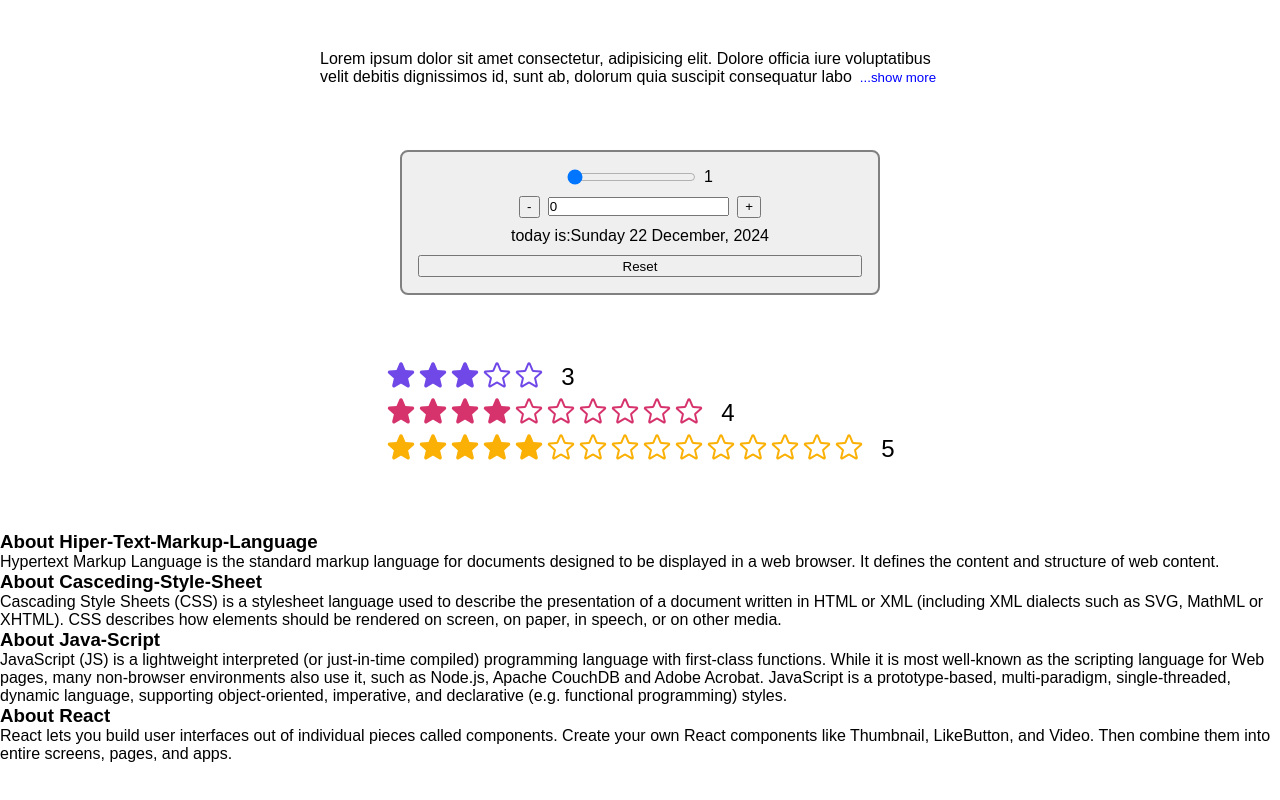
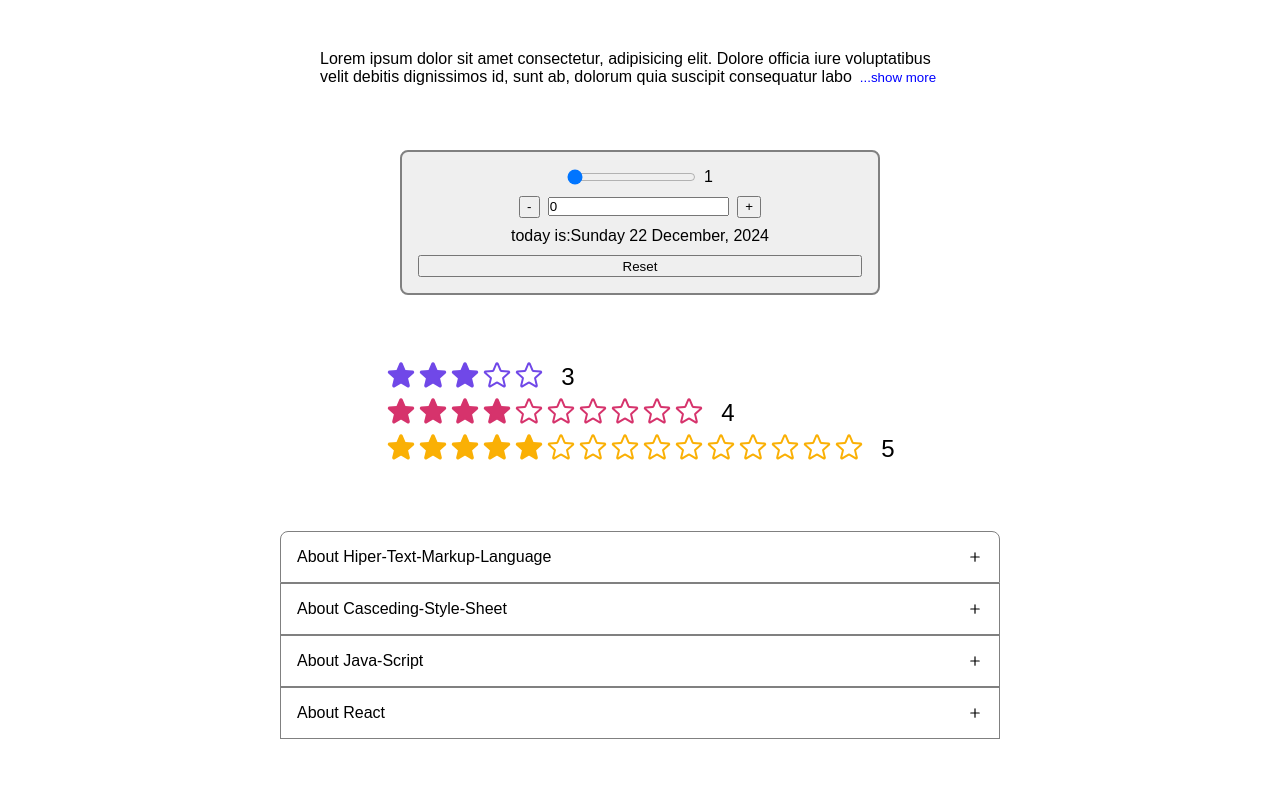
Before and after one commit to MansiCharmkar/mini-react-project, a React (Vite) app: page / in a window 1280 px wide. Shown: the part 308-1108 px from the top of the page. Built offline with nearby package versions, Linux system fonts and the light colour scheme.

Commit message:
Acordion Project Copmleted

```diff
--- a/package.json
+++ b/package.json
@@ -11,7 +11,8 @@
   },
   "dependencies": {
     "react": "^18.3.1",
-    "react-dom": "^18.3.1"
+    "react-dom": "^18.3.1",
+    "react-icons": "^5.4.0"
   },
   "devDependencies": {
     "@eslint/js": "^9.17.0",
--- a/src/components/Accordian.jsx
+++ b/src/components/Accordian.jsx
@@ -1,15 +1,30 @@
 import { useState } from "react";
-import style from "../style/Accordian.module.css";
+import styles from "../style/Accordian.module.css";
+import { HiMiniMinus, HiMiniPlus } from "react-icons/hi2";
 function Accordian(props) {
     const { content, color } = props;
-    const [open, setOpen] = useState(false);
+    const [open, setOpen] = useState(null);
+
+    // open == null > all closed
+
+    // curr index
+    // 1 1 => null
+    // 1 2 => 2
+
+    function handleClick(index) {
+        setOpen((currState) => (currState === index ? null : index));
+    }
+
     return (
-        <div>
+        <div className={styles.container}>
             {content.map(function (content, index) {
                 return (
                     <Row
                         title={content.title}
                         details={content.details}
+                        handleClick={handleClick}
+                        index={index}
+                        isOpen={open === index}
                         key={index}
                     />
                 );
@@ -18,11 +33,15 @@
     );
 }
 function Row(props) {
-    const { title, details } = props;
+    const { title, details, handleClick, index, isOpen } = props;
     return (
-        <div>
-            <h3>{title}</h3>
-            <p>{details}</p>
+        <div onClick={() => handleClick(index)} className={styles.row}>
+            <h3 className={styles.title}>
+                <span>
+                    {title} {isOpen ? <HiMiniMinus /> : <HiMiniPlus />}
+                </span>
+            </h3>
+            {isOpen && <p className={styles.details}>{details}</p>}
         </div>
     );
 }
--- a/src/style/Accordian.module.css
+++ b/src/style/Accordian.module.css
@@ -0,0 +1,53 @@
+.container {
+    width: 45rem;
+    border-radius: 0.5rem;
+    overflow: none;
+}
+
+.container .row:first-child > h3 {
+    border-radius: 0.5rem 0.5rem 0 0;
+}
+
+.container .row:last-child > p {
+    border-radius: 0 0 0.5rem 0.5rem;
+    border-bottom: 1px solid grey;
+}
+
+.title {
+    padding: 1rem;
+    border: 1px solid grey;
+    font-weight: normal;
+    font-size: 1rem;
+}
+
+.details {
+    padding: 1rem;
+    border-left: 1px solid grey;
+    border-right: 1px solid grey;
+}
+
+.hide {
+    display: none;
+}
+
+/* .display {
+    display: block;
+} */
+
+.row h3 {
+    cursor: pointer;
+}
+
+.row h3:hover {
+    background-color: #fefbfb;
+}
+
+.row h3:active {
+    background-color: #edeaea;
+}
+
+.row h3 > span {
+    display: flex;
+    align-items: center;
+    justify-content: space-between;
+}
```
Also changed, not shown: 1 other file (tests, documents, lock files or other folders).
